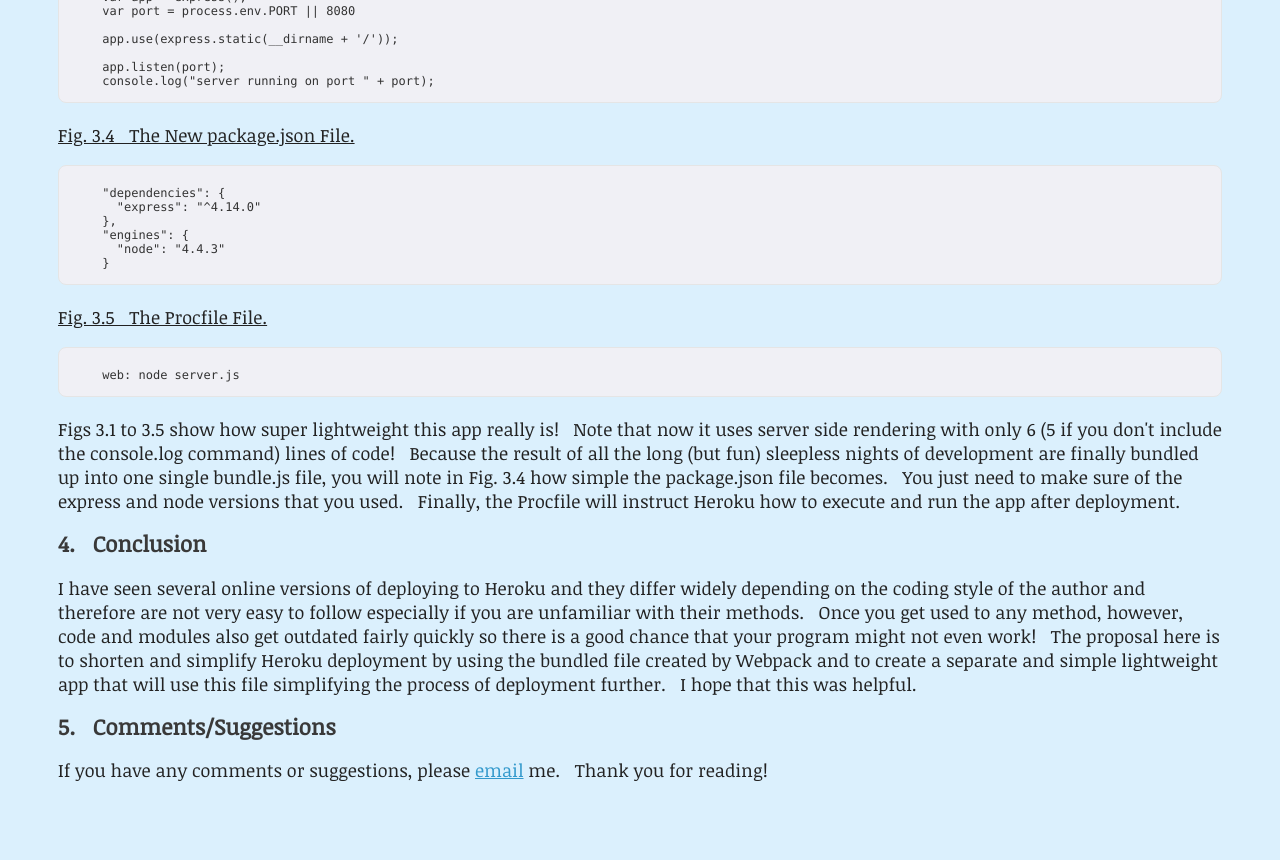
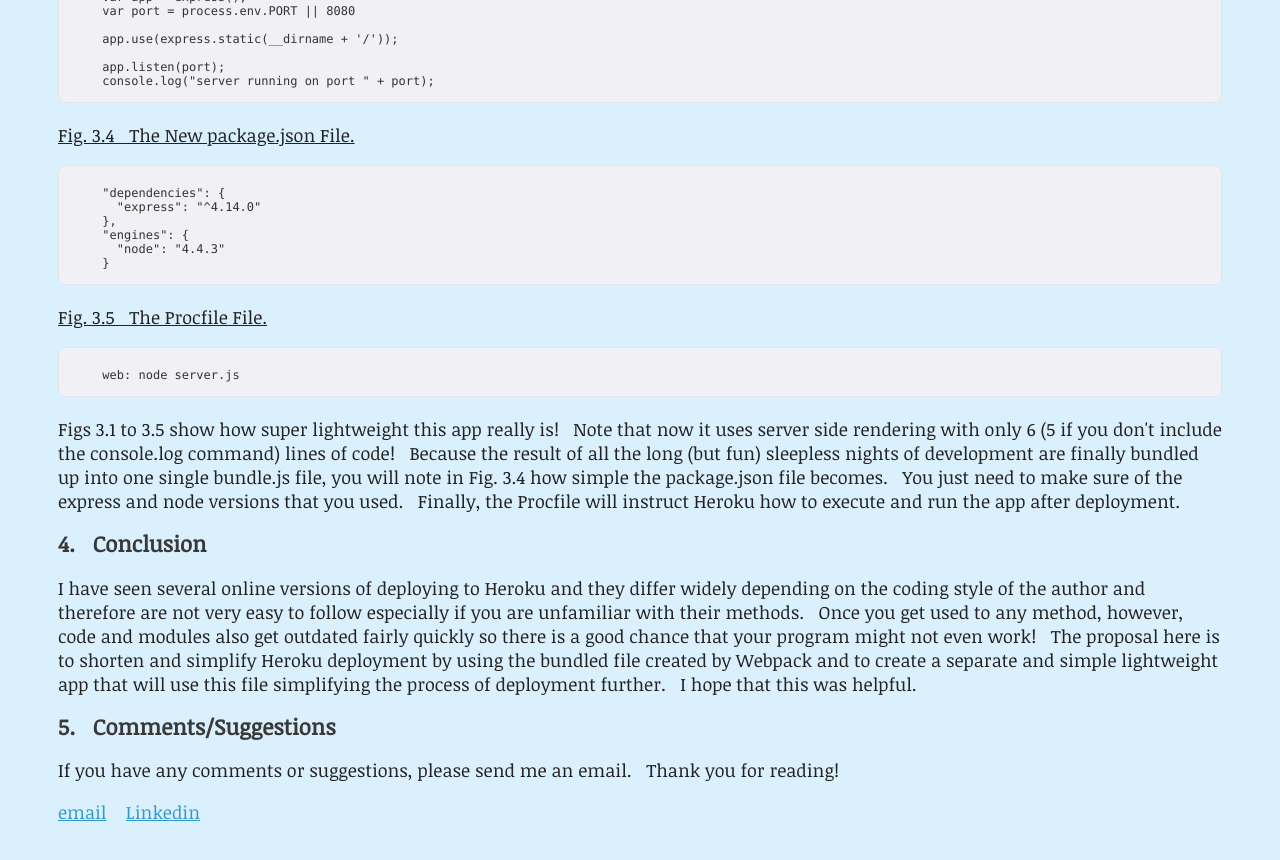
Before and after one commit to rodstaff/rodstaff.github.io, a Jekyll site: the page blog/index.html, which Jekyll copies as it is, in a window 1280 px wide and 900 px high, scrolled down 2942 px. Shown: the top 860 px of the window. Built offline with Jekyll 4.4.1, drawn with Linux system fonts in a browser that asks for light colours.

Commit message:
modified blog1 view

```diff
--- a/blog/index.html
+++ b/blog/index.html
@@ -195,7 +195,9 @@
         <p>I have seen several online versions of deploying to Heroku and they differ widely depending on the coding style of the author and therefore are not very easy to follow especially if you are unfamiliar with their methods. &nbsp;&nbsp;Once you get used to any method, however, code and modules also get outdated fairly quickly so there is a good chance that your program might not even work! &nbsp;&nbsp;The proposal here is to shorten and simplify Heroku deployment by using the bundled file created by Webpack and to create a separate and simple lightweight app that will use this file simplifying the process of deployment further. &nbsp;&nbsp;I hope that this was helpful.</p>
 
       <h3>5. &nbsp;&nbsp;Comments/Suggestions</h3>
-        <p>If you have any comments or suggestions, please <a href="mailto:rodk1718@gmail.com">email</a> me. &nbsp;&nbsp;Thank you for reading!</p>
+        <p>If you have any comments or suggestions, please send me an email. &nbsp;&nbsp;Thank you for reading!</p>
+
+        <p><a href="mailto:rodk1718@gmail.com">email</a>&nbsp;&nbsp;&nbsp;&nbsp;<a href="https://www.linkedin.com/in/rodk88">Linkedin</a></p>
 
 	    </body>
 	</html>
```
